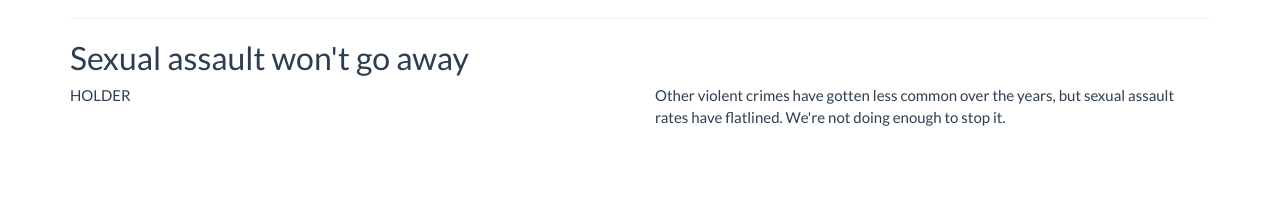
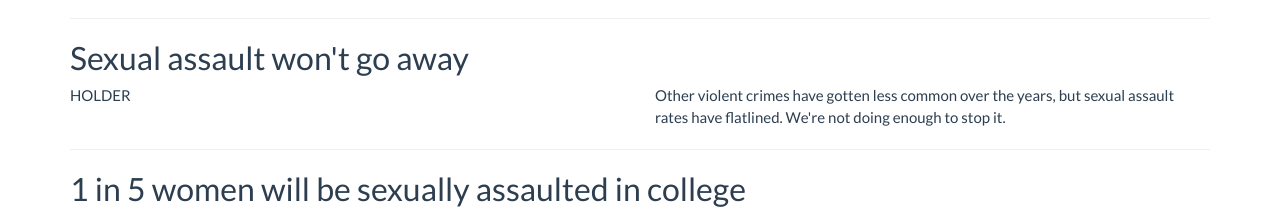
Before and after one commit to hathix/through-the-eyes-of-a-survivor, a plain HTML site: page index.html in a window 1280 px wide. Shown: the part 696-913 px from the top of the page. Before the commit the page ends 824 px from the top, so only its background shows below. Drawn offline with Linux system fonts and the light colour scheme; no server answers.

Commit message:
add another header

```diff
--- a/index.html
+++ b/index.html
@@ -81,6 +81,12 @@
       </div>
     </section>
 
+    <hr>
+
+    <section>
+        <h2>1 in 5 women will be sexually assaulted in college</h2>
+    </section>
+
   <!-- Load JS libraries: jQuery, bootstrap, D3 -->
   <script src="js/jquery.min.js"></script>
   <script src="js/bootstrap.min.js"></script>
```
